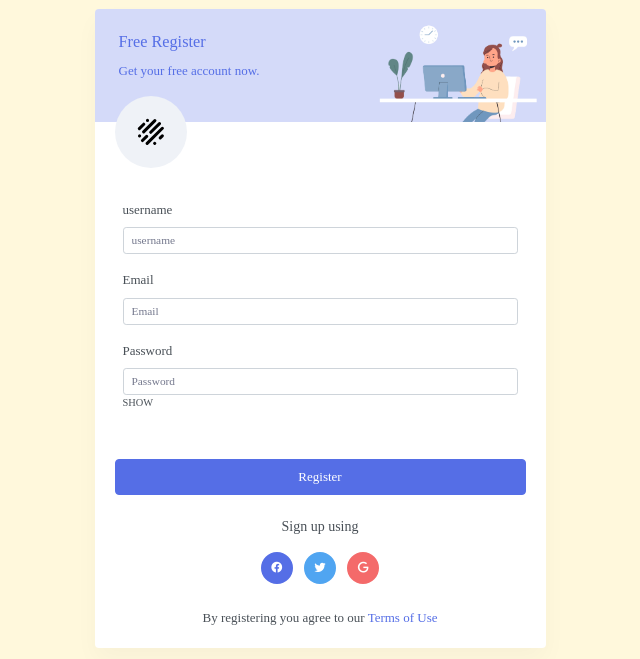
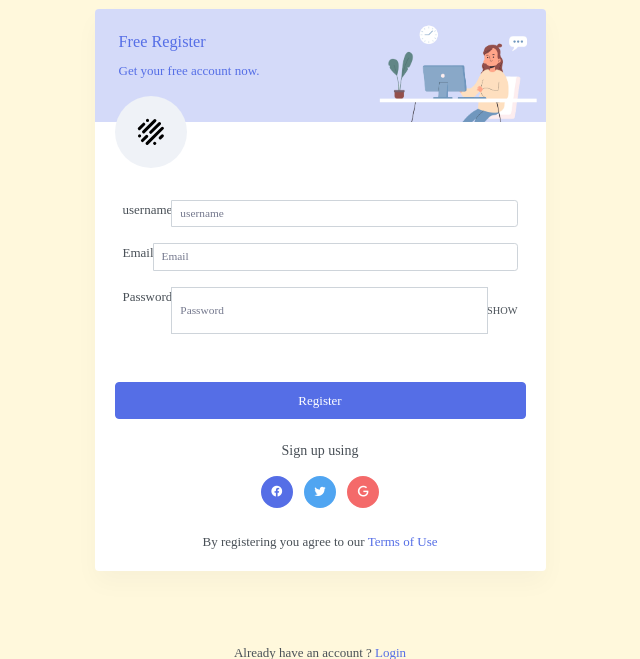
Before and after one commit to Robaa2168/Pesa_Club_Investments, a Django app: page /register in a window 1280 px wide. Shown: the part 135-794 px from the top of the page, without its empty margins (320-960 px from the left). Run offline with Django 3.2, Linux system fonts and the light colour scheme; some libraries are stand-ins or nearby versions.

Commit message:
first commit

```diff
--- a/investapp/templates/authentication/login.html
+++ b/investapp/templates/authentication/login.html
@@ -66,7 +66,7 @@
                                     {% csrf_token %}
 
                                     {% include 'partials/_messages.html' %}
-                                        <div class="mb-3">
+                                        <div class="input-group mb-3">
                                             <label for="username" class="form-label">Username</label>
                                             <input
               type="text"
--- a/investapp/templates/authentication/register.html
+++ b/investapp/templates/authentication/register.html
@@ -59,7 +59,7 @@
                                     {% csrf_token %}
 
                                     {% include 'partials/_messages.html' %}
-                                    <div class="mb-3">
+                                    <div class="input-group mb-3">
                                       <label for="userpassword" class="form-label">username</label>
                                       <input
                                         type="text"
@@ -73,7 +73,7 @@
                                     <div class="invalid_feedback invalid-feedback" style="display:none">
                                     </div>
                                     <p class="text-sm text-success usernameSuccessOutput"></p>
-                                    <div class="mb-3">
+                                    <div class="input-group mb-3">
                                       <label for="userpassword" class="form-label">Email</label>
                                       <input
                                         type="email"
@@ -88,7 +88,7 @@
 
                                     <div class="emailFeedBackArea invalid-feedback" style="display:none">
                                     </div>
-                                        <div class="mb-3">
+                                        <div class="input-group mb-3">
                                             <label for="userpassword" class="form-label">Password</label>
                                             <input
                                             type="password"
@@ -143,7 +143,8 @@
                         <div class="mt-5 text-center">
 
                             <div>
-                                <p>Already have an account ? <a href="{% url 'login' %}" class="fw-medium text-primary"> Login</a> </p>
+                                <p>Already have an account ? <a href="{% url 'login' %}"
+                                    class="fw-medium text-primary"> Login</a> </p>
                                 <p>© <script>document.write(new Date().getFullYear())</script>
                                 </p>
                             </div>
```
